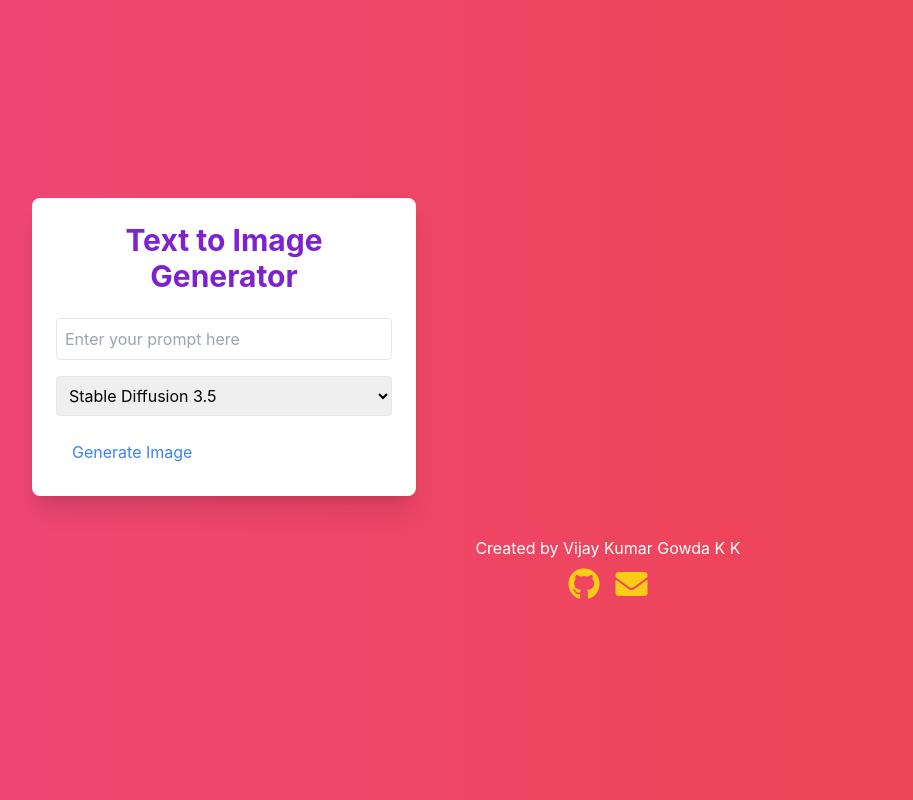
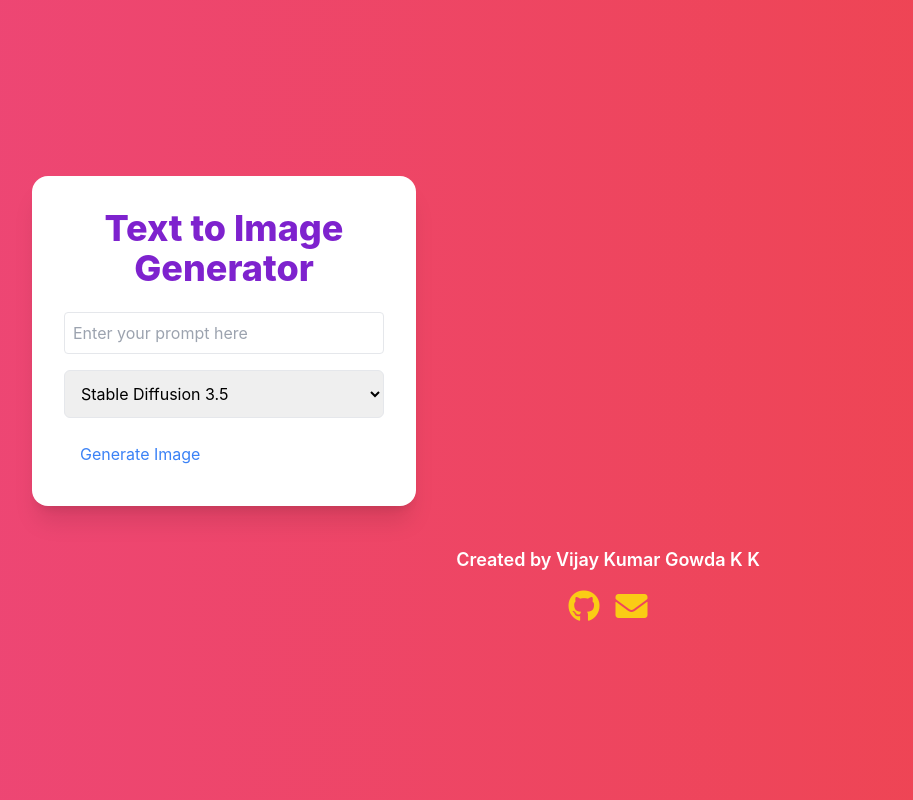
Before and after one commit to vijaykumargowdakk/text_to_image_application, a React (Create React App) app in the folder text-to-image-generator/: page / in a window 1280 px wide. Shown: the whole page, without its empty margins (32-945 px from the left). Built offline with nearby package versions, Linux system fonts and the light colour scheme; a small style sheet from the web is missing.

Commit message:
working better ui

```diff
--- a/text-to-image-generator/src/App.js
+++ b/text-to-image-generator/src/App.js
@@ -36,15 +36,15 @@ function App() {
 
   return (
     <div className="min-h-screen flex flex-col items-center justify-center bg-gradient-to-r from-purple-500 via-pink-500 to-red-500 p-4 animate-gradient">
-      <div className="flex flex-col md:flex-row w-full max-w-6xl">
+      <div className="flex flex-col md:flex-row w-full max-w-6xl gap-8">
         {/* Left Box for inputs */}
-        <div className="w-full md:w-1/3 bg-white p-6 rounded-lg shadow-xl mb-6 md:mb-0">
-          <h1 className="text-3xl font-bold text-purple-700 mb-6 text-center">Text to Image Generator</h1>
+        <div className="w-full md:w-1/3 bg-white p-8 rounded-2xl shadow-xl transition-transform transform hover:scale-105">
+          <h1 className="text-4xl font-extrabold text-purple-700 mb-6 text-center">Text to Image Generator</h1>
 
           <InputField prompt={prompt} setPrompt={setPrompt} />
 
           <select
-            className="mb-4 p-2 rounded border w-full"
+            className="mb-4 p-3 rounded-md border w-full focus:outline-none focus:ring-2 focus:ring-purple-500 transition"
             value={model}
             onChange={(e) => setModel(e.target.value)}
           >
@@ -57,12 +57,12 @@ function App() {
 
           <GenerateButton onGenerate={handleGenerate} />
 
-          {loading && <p className="text-blue-500 mt-4 text-center">Generating image, please wait...</p>}
+          {loading && <p className="text-blue-500 mt-4 text-center animate-pulse">Generating image, please wait...</p>}
           {error && <p className="text-red-500 mt-4 text-center">{error}</p>}
           {imageUrl && (
             <button
               onClick={handleDownload}
-              className="mt-4 px-4 py-2 bg-green-500 text-white rounded hover:bg-green-600 w-full"
+              className="mt-4 px-4 py-3 bg-green-500 text-white rounded-md hover:bg-green-600 w-full shadow-lg transition-transform transform hover:scale-105"
             >
               Download Image
             </button>
@@ -71,19 +71,19 @@ function App() {
 
         {/* Right Box for Image display */}
         {imageUrl && (
-          <div className="w-full md:w-2/3 flex flex-col items-center justify-center">
+          <div className="w-full md:w-2/3 flex flex-col items-center justify-center transition-all duration-500">
             <ImageDisplay imageUrl={imageUrl} />
           </div>
         )}
       </div>
 
       <footer className="mt-10 text-center">
-        <p className="text-white">Created by Vijay Kumar Gowda K K</p>
-        <div className="flex justify-center mt-2">
-          <a href="https://github.com/vijaykumargowdakk" className="text-yellow-400 mx-2">
+        <p className="text-white text-lg font-semibold">Created by Vijay Kumar Gowda K K</p>
+        <div className="flex justify-center mt-4 gap-4">
+          <a href="https://github.com/vijaykumargowdakk" className="text-yellow-400 transition-transform transform hover:scale-110">
             <i className="fab fa-github fa-2x"></i>
           </a>
-          <a href="mailto:rvit21bis065.rvitm@rvei.edu.in" className="text-yellow-400 mx-2">
+          <a href="mailto:rvit21bis065.rvitm@rvei.edu.in" className="text-yellow-400 transition-transform transform hover:scale-110">
             <i className="fas fa-envelope fa-2x"></i>
           </a>
         </div>
--- a/text-to-image-generator/src/components/ImageDisplay.js
+++ b/text-to-image-generator/src/components/ImageDisplay.js
@@ -7,7 +7,7 @@ function ImageDisplay({ imageUrl }) {
         <img
           src={imageUrl}
           alt="Generated"
-          className="rounded shadow-lg w-full h-auto max-h-[70vh] object-contain"
+          className="rounded-2xl shadow-lg w-full h-auto max-h-[70vh] object-contain transition-transform transform hover:scale-105"
         />
       ) : (
         <p className="text-gray-700">No image generated yet. Enter a prompt and click "Generate Image."</p>
--- a/text-to-image-generator/src/index.css
+++ b/text-to-image-generator/src/index.css
@@ -13,6 +13,11 @@
   animation: gradient 15s ease infinite;
 }
 
+.transition {
+  transition: all 0.3s ease-in-out;
+}
+
+
 body {
   margin: 0;
   font-family: -apple-system, BlinkMacSystemFont, 'Segoe UI', 'Roboto', 'Oxygen',
```
